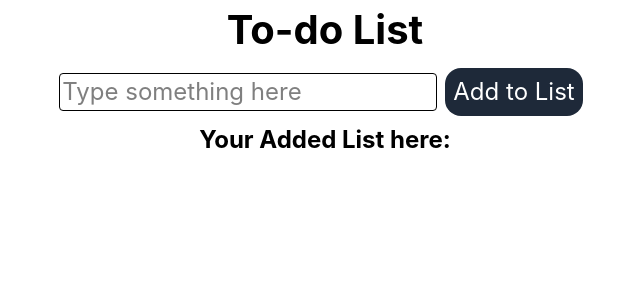
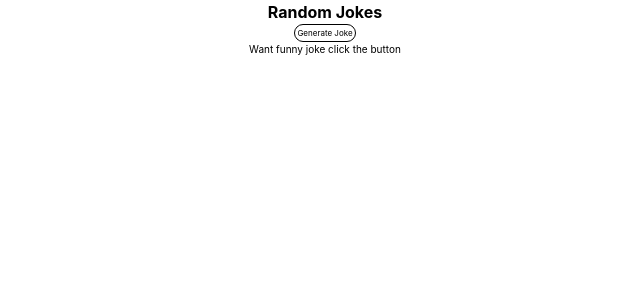
Before and after one commit to LeftCrosz/Experiment-Vite-TypeScript, a Vue app in the folder my-project/: page / in a window 1280 px wide. Shown: the top 300 px of the page, without its empty margins (315-955 px from the left). Built offline with nearby package versions, Linux system fonts and the light colour scheme.

Commit message:
Add Random Joke and Yes/No components for API practicing

```diff
--- a/my-project/src/App.vue
+++ b/my-project/src/App.vue
@@ -3,8 +3,9 @@ import Home from './components/home.vue'
 import List from './components/list.vue'
 import Qna from './components/qna.vue'
 import Todo from './components/todo.vue'
+import Test from './components/joke.vue'
 </script>
 
 <template>
-  <Todo/>
+  <Test/>
 </template>
--- /dev/null
+++ b/my-project/src/components/joke.vue
@@ -0,0 +1,31 @@
+<script setup lang="ts">
+import { ref, watch } from 'vue';
+
+const joke = ref('Want funny joke click the button');
+const loading = ref(false);
+
+const generateJoke = async() => {
+        loading.value = true;
+        joke.value = "Thinking..."
+        try {
+            const res = await fetch("https://api.chucknorris.io/jokes/random")
+            joke.value = (await res.json()).value;
+        } catch (err) {
+            joke.value = "Error generating joke: " + err
+        } finally {
+            loading.value = false;
+        }
+}
+
+</script>
+
+
+
+<template>
+<h1 class="font-bold text-center">Random Jokes</h1>
+<div class="flex flex-col justify-center items-center">
+    <button v-on:click="generateJoke" class="border p-0.5 rounded-4xl hover:bg-gray-200 cursor-pointer text-[8px]" :disabled="loading">Generate Joke</button>
+    <p class="text-[10px] max-w-50 text-center">{{ joke }}</p>
+</div>
+
+</template>
--- /dev/null
+++ b/my-project/src/components/yesno.vue
@@ -0,0 +1,34 @@
+<script setup lang="ts">
+import { ref, watch } from "vue";
+
+const question = ref('');
+const answer = ref('Qustion must contain a question mark <3')
+const loading = ref(false)
+
+
+watch(question, async(newQuestion, oldQuestion) => {
+    if(newQuestion.includes("?")) {
+        loading.value = true
+        answer.value = "Thinking"
+        try {
+            const res = await fetch("https://yesno.wtf/api")
+            answer.value = (await res.json()).answer
+        } catch (error) {
+            answer.value = "Error! Can't fetch the answer!"
+        } finally {
+            loading.value = false
+        }
+    }
+})
+
+
+
+</script>
+
+<template>
+<p>Ask a yes/no question:
+    <input v-model="question" :disabled="loading" class="border" type="text">
+</p><br>
+<p>Answer:</p>
+<p class="font-bold">{{ answer }}</p>
+</template>
```
